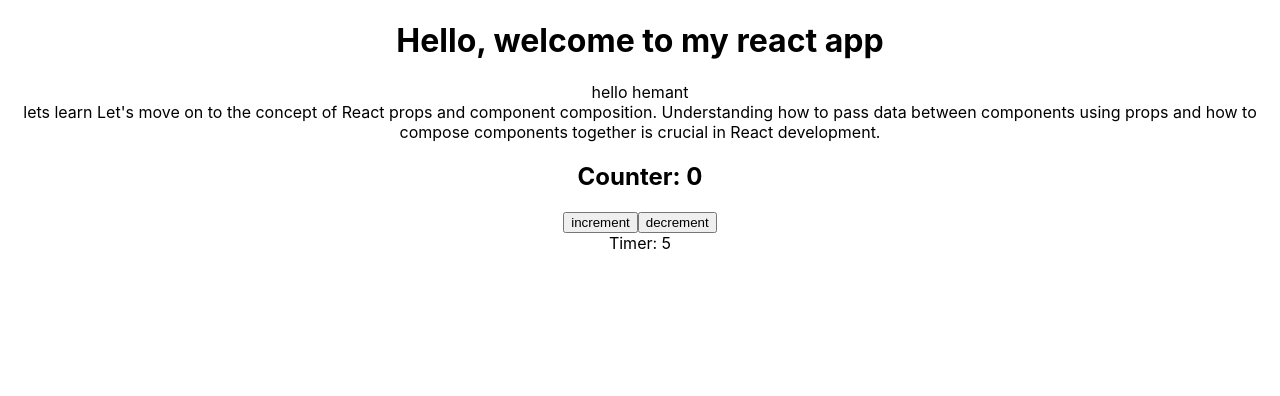
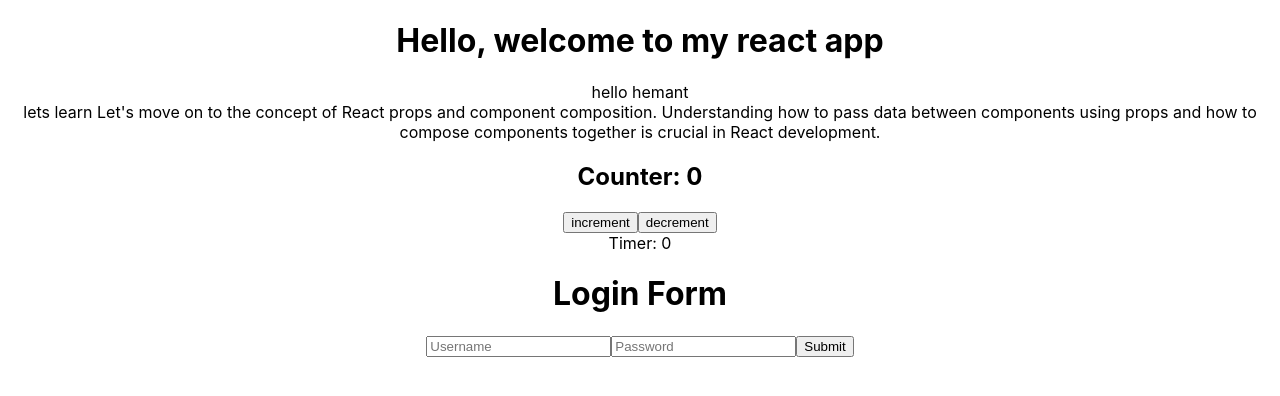
Before and after one commit to hemantjayas/reactjs-all, a React (Create React App) app: page / in a window 1280 px wide. Shown: the top 396 px of the page. Built offline with nearby package versions, Linux system fonts and the light colour scheme.

Commit message:
form handling

```diff
--- a/src/App.jsx
+++ b/src/App.jsx
@@ -4,6 +4,7 @@ import { Greeting } from './components/Greeting';
 import { ParentComponent } from './components/ParentComponent';
 import { Counter } from './components/Counter/Counter';
 import { Timer } from './components/Timer/Timer';
+import { LoginForm } from './components/LoginForm/LoginForm';
 function App() {
 
 
@@ -13,6 +14,7 @@ function App() {
       <ParentComponent/>
       <Counter/>
       <Timer/>
+      <LoginForm/>
 
     </div>
   );
--- /dev/null
+++ b/src/components/LoginForm/LoginForm.jsx
@@ -0,0 +1,29 @@
+import React, { useState } from 'react'
+
+export const LoginForm = () => {
+    const [formData, setFormData] = useState({ username: "", password: "" });
+
+    const handleInputChange = (event) => {
+        const { name, value } = event.target;
+        setFormData((prevData) => ({ ...prevData, [name]: value }))
+
+    }
+
+    const handleSubmit = (event) => {
+        event.preventDefault();
+        console.log(formData)
+        setFormData({ username: "", password: "" })
+
+    }
+
+    return (
+        <div>
+            <h1>Login Form</h1>
+            <form action="" onSubmit={handleSubmit}>
+                <input type="text" placeholder='Username' name='username' value={formData.username} onChange={handleInputChange} />
+                <input type="password" placeholder='Password' name='password' value={formData.password} onChange={handleInputChange} />
+                <input type="submit" />
+            </form>
+        </div>
+    )
+}
--- a/src/components/Timer/Timer.jsx
+++ b/src/components/Timer/Timer.jsx
@@ -6,7 +6,7 @@ export const Timer = () => {
     useEffect(() => {
 
        const intervalID =  setInterval(() => {
-            setTimer((prevTimer)=> prevTimer+1)
+            // setTimer((prevTimer)=> prevTimer+1)
 
         }, 1000);
 
```
